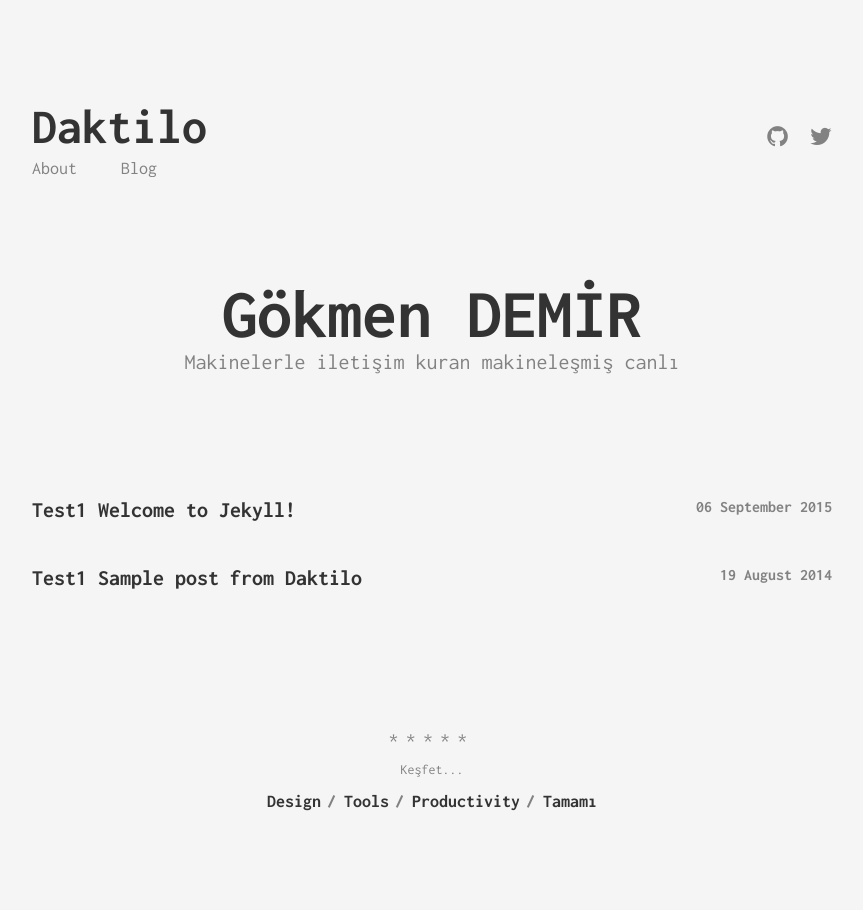
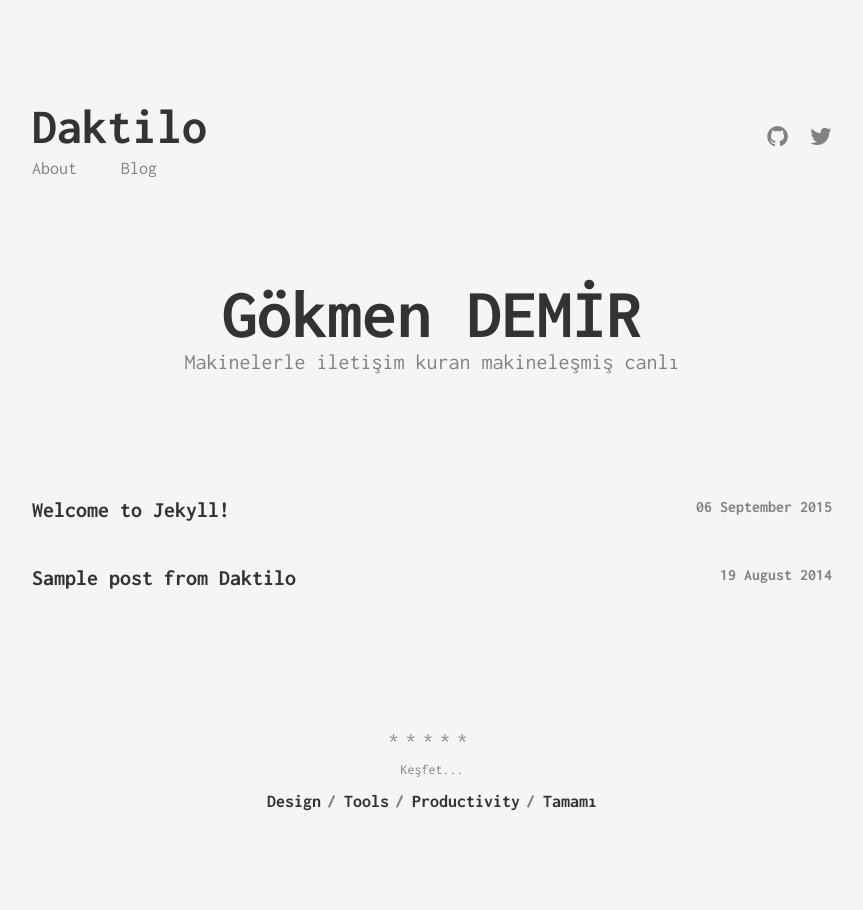
Before and after one commit to JohnGkmn/JohnGkmn.github.io, a Jekyll site: the page built from index.html, in a window 1280 px wide. Shown: the whole page, without its empty margins (208-1071 px from the left). Built offline with Jekyll 4.4.1, drawn with Linux system fonts in a browser that asks for light colours.

Commit message:
Update index.html

```diff
--- a/index.html
+++ b/index.html
@@ -10,7 +10,7 @@ sitemap:
     {% for post in site.posts %}
         <li class="post-teaser">
             <a href="{{ post.url | prepend: site.baseurl }}">
-                <span class="post-teaser__title">Test1 {{ post.title }}</span>
+                <span class="post-teaser__title">{{ post.title }}</span>
                 <span class="post-teaser__date">{{ post.date | date: "%d %B %Y" }}</span>
             </a>
         </li>
```
